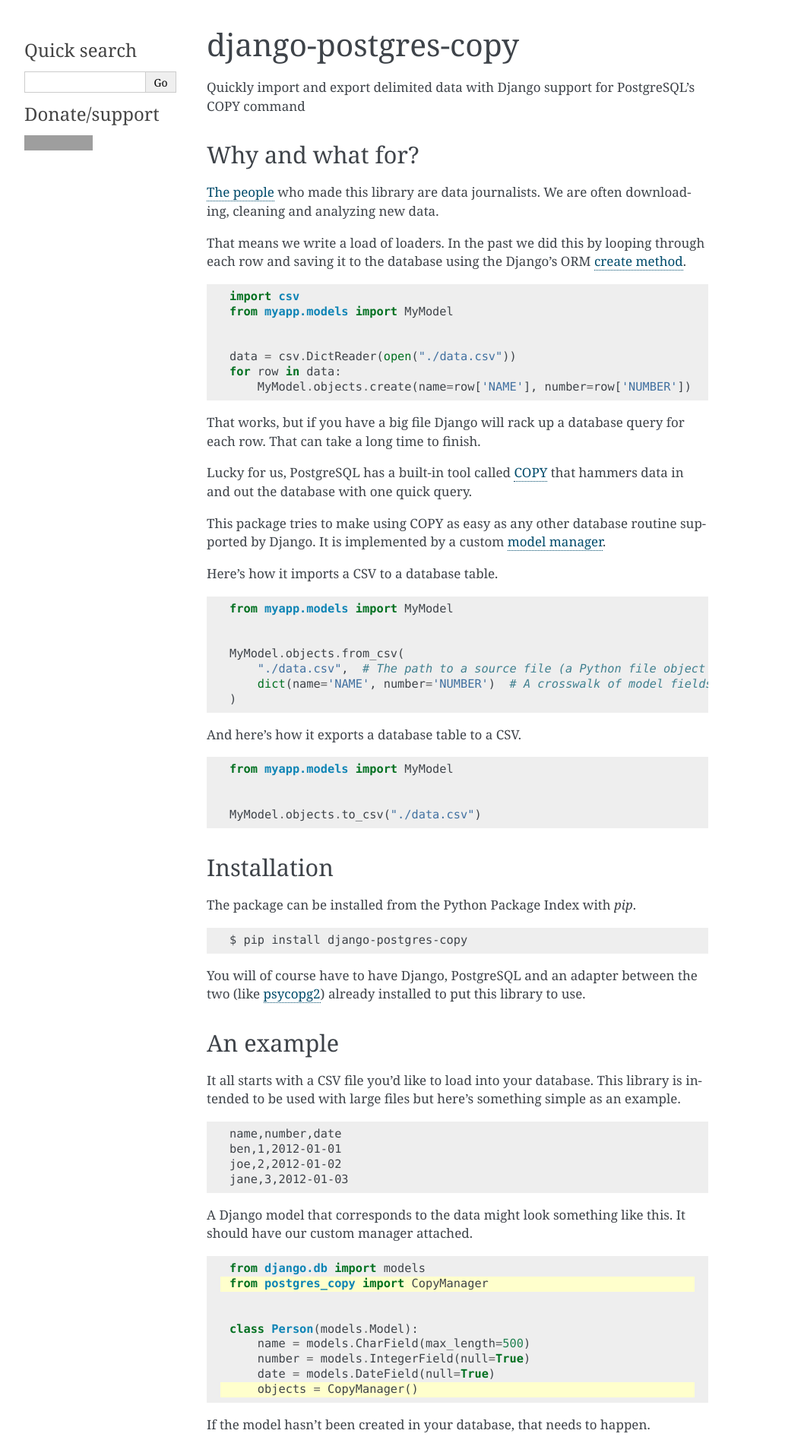
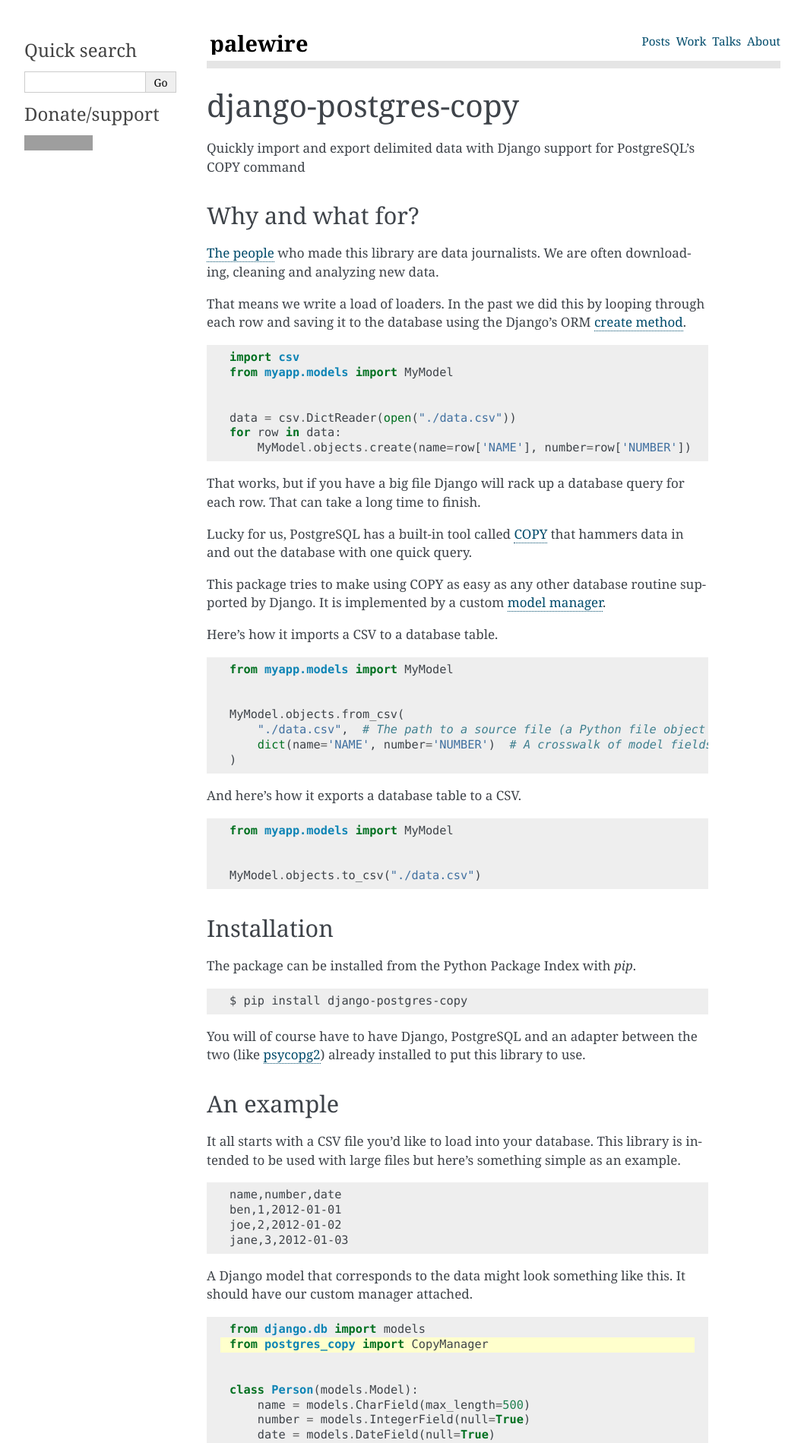
Before and after one commit to palewire/django-postgres-copy, a Sphinx documentation site: the page built from docs/index.rst, in a window 1280 px wide. Shown: the top 1899 px of the page at 76% size, without its empty margins (148-1206 px from the left). Built offline with Sphinx 7.4.7, drawn with Linux system fonts in a browser that asks for light colours; grey boxes are pictures that could not be loaded.

Commit message:
Updated backports

```diff
--- a/docs/_static/css/custom.css
+++ b/docs/_static/css/custom.css
@@ -5,3 +5,80 @@ div.body p, div.body li {
 div.body li {
     margin-bottom: 4px;
 }
+
+.row {
+    width: 100%;
+    max-width: 755px;
+    min-width: 755px;
+    margin: 0 auto;
+    overflow: hidden;
+}
+.row .fivecol {
+    width: 39.45%;
+    float: right;
+    min-height: 1px;
+}
+.row .sevencol {
+    width: 56.75%;
+    float: left;
+    min-height: 1px;
+}
+
+/* The header */
+nav {
+    display: block;
+    margin-top: 0.75em;
+    margin-bottom: 0.5em;
+    font-size: 1em;
+    line-height: 1.7em;
+}
+nav .shingle {
+    font-size: 1.7em;
+    font-weight: bold;
+    text-align: left;
+    padding-left: 0.15em;
+}
+nav .shingle a {
+    text-decoration: none;
+    font-weight: bold;
+    color: #000;
+}
+nav .shingle a:hover {
+    color: #686868;
+}
+@media (max-width: 550px) {
+    nav .shingle {
+        float: left;
+        margin-bottom: 5px;
+   }
+}
+nav .links {
+    text-align: right;
+}
+nav .links ul {
+    float: right;
+    list-style-type: none;
+    margin: 0;
+}
+nav .links li {
+    float: left;
+    list-style-position: inside;
+    margin-left: 0.5em;
+    font-size: 0.9em;
+    font-weight: 300;
+}
+nav .links li a {
+    text-decoration: none;
+}
+nav .links li a:hover {
+    text-decoration: underline;
+}
+.last {
+    margin-right: 0;
+}
+
+.topbar {
+    border-bottom: solid 10px #e5e5e5;
+    margin-bottom: 20px;
+    width: 100%;
+}
--- a/docs/index.rst
+++ b/docs/index.rst
@@ -1,3 +1,48 @@
+.. raw:: html
+
+    <nav>
+      <div class="row">
+        <div class="sevencol">
+          <div class="shingle">
+            <a href="https://palewi.re/">
+              <div rel="rnews:copyrightedBy rnews:hasSource rnews:providedBy">
+                <div about="http://palewi.re/" typeof="rnews:Organization">
+                  <div property="rnews:name">palewire</div>
+                </div>
+              </div>
+            </a>
+          </div>
+        </div>
+        <div class="fivecol last links">
+          <ul>
+            <li>
+              <a href="http://palewi.re/posts/" title="Posts">
+                Posts
+              </a>
+            </li>
+            <li>
+              <a href="http://palewi.re/work/" title="Work">
+                Work
+              </a>
+            </li>
+            <li>
+              <a href="http://palewi.re/talks/" title="Talks">
+                Talks
+              </a>
+            </li>
+            <li>
+              <a href="http://palewi.re/who-is-ben-welsh/" title="Who is Ben Welsh?">
+                About
+              </a>
+            </li>
+          </ul>
+        </div>
+      </div>
+    </nav>
+    <div class="row topbar">
+        <div class="twelvecol last"></div>
+    </div>
+
 ====================
 django-postgres-copy
 ====================
```
Also changed, not shown: 3 other files.
